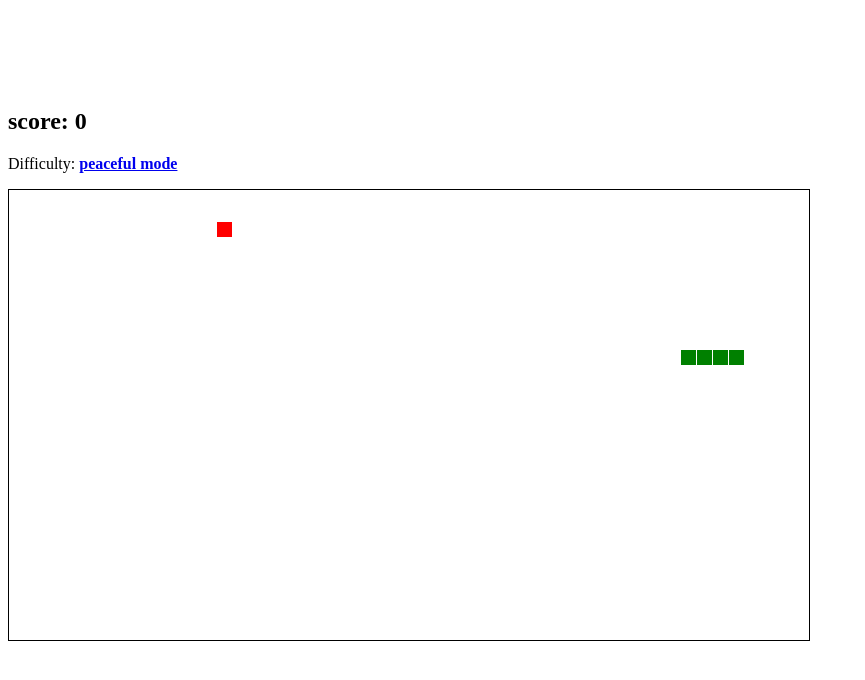
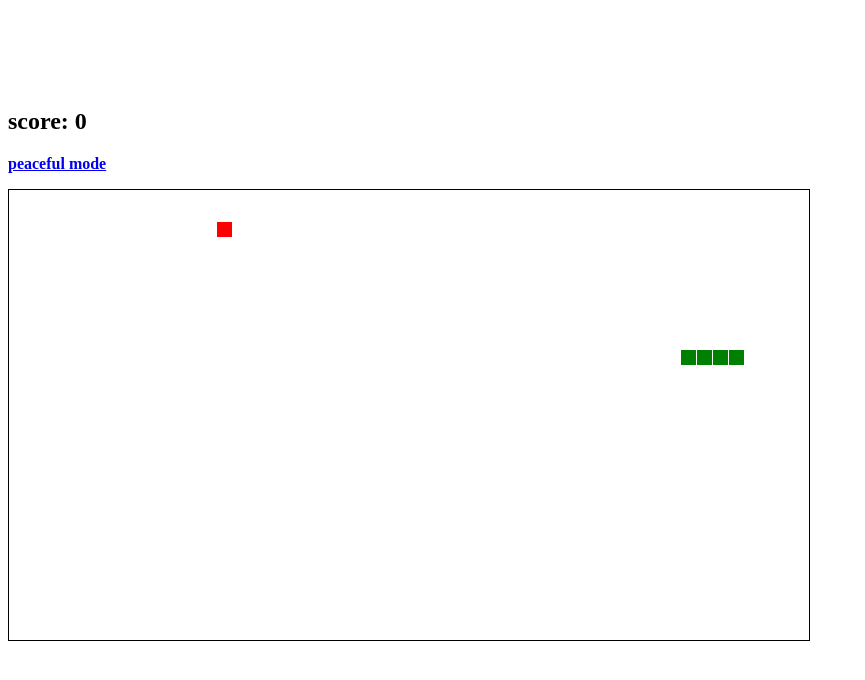
Before and after one commit to someStranger8/Snake-Game, a plain HTML site: page snake.html in a window 1280 px wide. Shown: the whole page, without its empty margins (0-865 px from the left). Drawn offline with Linux system fonts and the light colour scheme.

Commit message:
Update snake.html

```diff
--- a/snake.html
+++ b/snake.html
@@ -6,7 +6,7 @@
   <body>
     <marquee><h1><b>Snake Game</b></h1></marquee><br>
     <h2 id="Score">score: 0</h2>
-    <p>Difficulty: <a href="javascript:function restart() {}"><b>peaceful mode</b></a></p>
+    <p><a href="javascript:function restart() {}"><b>peaceful mode</b></a></p>
     <canvas width="800" height="450" id="game" style="border:1px solid #000000;"></canvas>
     <script src="snake.js"></script>
     <script src="mods.js"></script>
```
